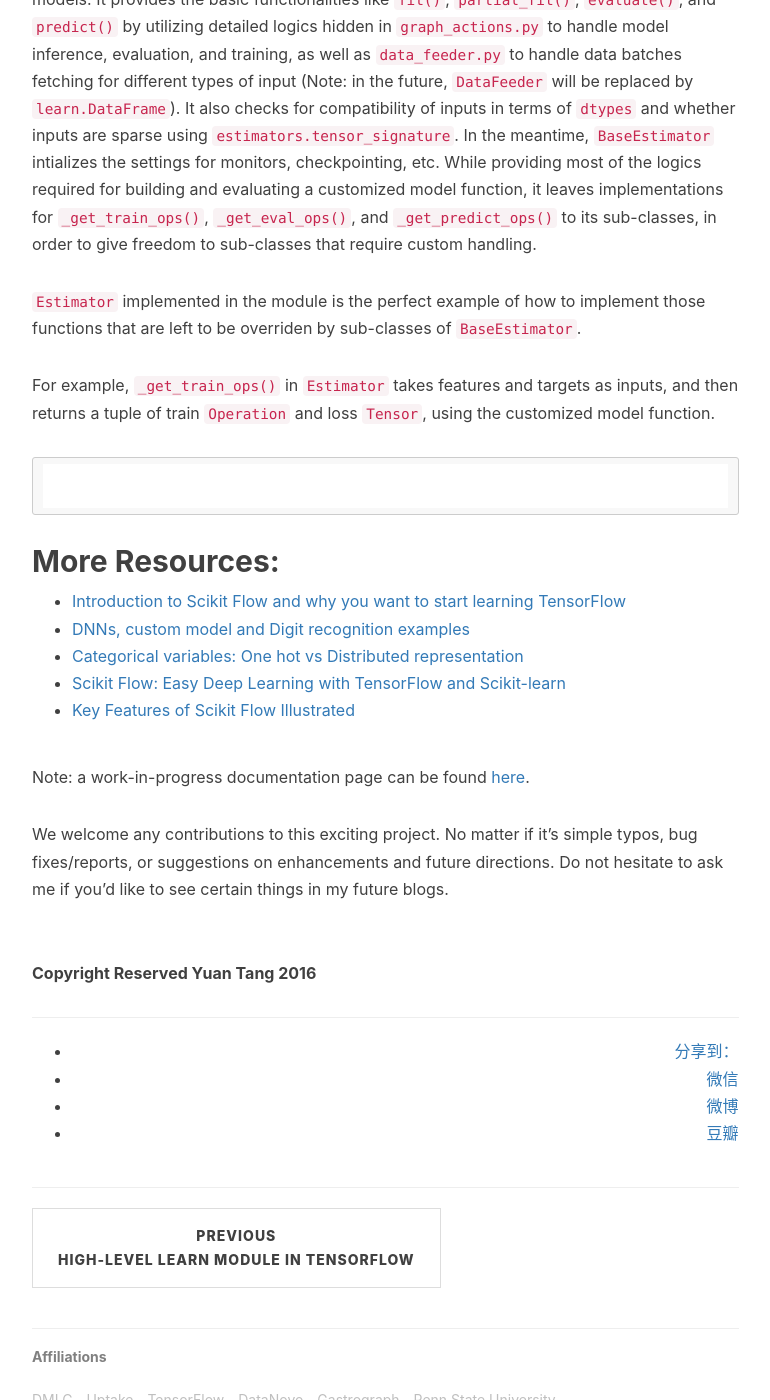
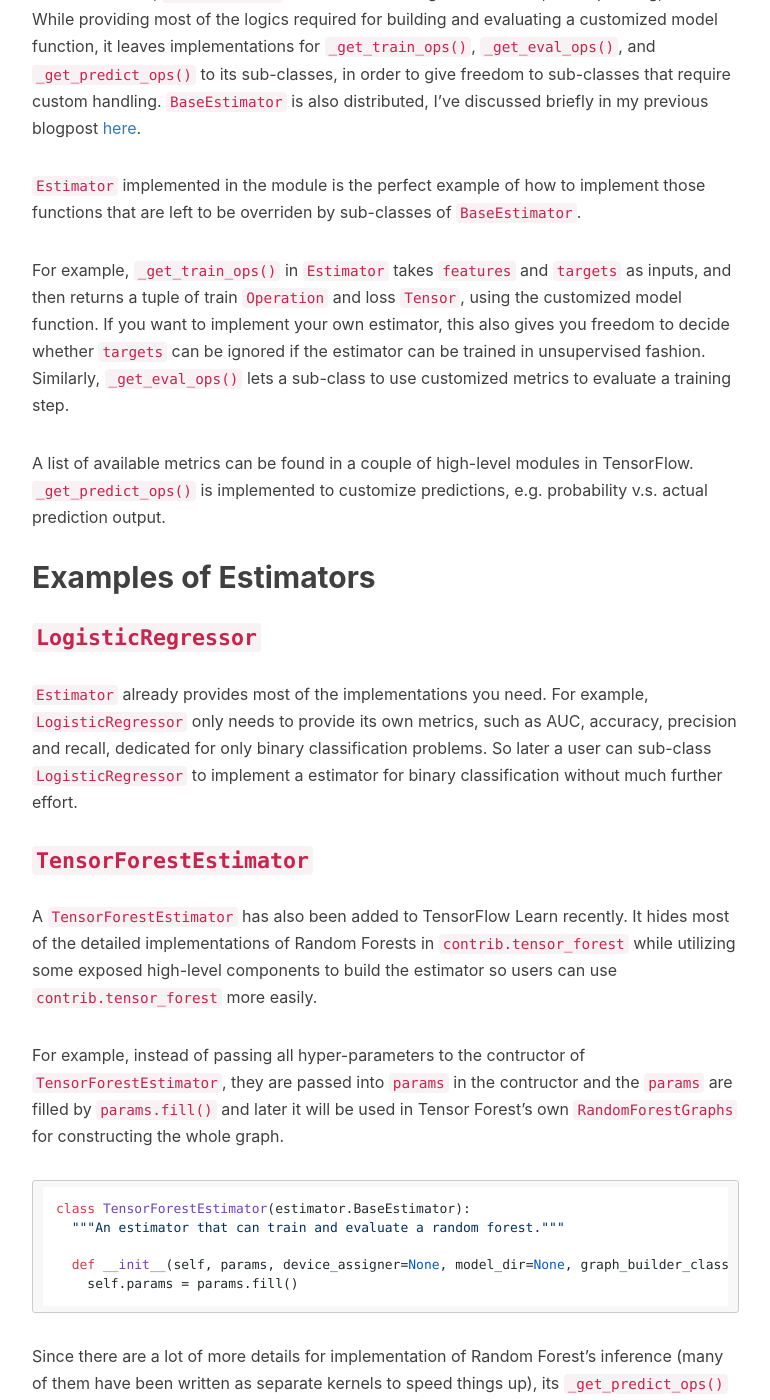
Before and after one commit to terrytangyuan/terrytangyuan.github.com, a Jekyll site: the page built from _posts/2016-07-08-understand-and-build-tensorflow-estimator.markdown, in a window 1280 px wide and 1400 px high, scrolled down 1314 px. Shown: the whole window, without its empty margins (233-1003 px from the left). Built offline with Jekyll 4.4.1, drawn with Linux system fonts in a browser that asks for light colours; nearby versions of some CDN libraries; comment, search, counter and statistics services are not loaded; some of the changed text lies outside the part shown.

Commit message:
New post ready

````diff
--- a/_posts/2016-03-15-scikit-flow-intro.markdown
+++ b/_posts/2016-03-15-scikit-flow-intro.markdown
@@ -224,13 +224,17 @@
 
 More blogposts about Scikit Flow:
 
+* [Building Machine Learning Estimator in TensorFlow](http://terrytangyuan.github.io/2016/07/08/understand-and-build-tensorflow-estimator/)
+* [High-level Learn Module in TensorFlow](2016/06/09/scikit-flow-v09/)
 * [Introduction to Scikit Flow and why you want to start learning TensorFlow](https://medium.com/@ilblackdragon/tensorflow-tutorial-part-1-c559c63c0cb1)
 * [DNNs, custom model and Digit recognition examples](https://medium.com/@ilblackdragon/tensorflow-tutorial-part-2-9ffe47049c92)
 * [Categorical variables: One hot vs Distributed representation](https://medium.com/@ilblackdragon/tensorflow-tutorial-part-3-c5fc0662bc08)
 * [Scikit Flow: Easy Deep Learning with TensorFlow and Scikit-learn](http://www.kdnuggets.com/2016/02/scikit-flow-easy-deep-learning-tensorflow-scikit-learn.html)
+
 
 More exciting things are happening! Spoiler alert: [we are moving to TensorFlow soon](https://github.com/tensorflow/tensorflow/pull/1445)! Stay tuned!
 
 Update: skflow has been merged to TensorFlow as its [TensorFlow Learn module](https://github.com/tensorflow/tensorflow/tree/master/tensorflow/contrib/learn/python/learn). Please find most updated examples [here](https://github.com/tensorflow/tensorflow/tree/master/tensorflow/examples/skflow).
 
 <br><b>Copyright Reserved Yuan Tang 2016</b>
+<br><b>Banner Credit to TensorFlow Org</b>
--- a/_posts/2016-06-09-scikit-flow-v09.markdown
+++ b/_posts/2016-06-09-scikit-flow-v09.markdown
@@ -98,14 +98,17 @@
 
 ## More Resources:
 
+* [Key Features of Scikit Flow Illustrated](http://terrytangyuan.github.io/2016/03/14/scikit-flow-intro/)
+* [Building Machine Learning Estimator in TensorFlow](http://terrytangyuan.github.io/2016/07/08/understand-and-build-tensorflow-estimator/)
 * [Introduction to Scikit Flow and why you want to start learning TensorFlow](https://medium.com/@ilblackdragon/tensorflow-tutorial-part-1-c559c63c0cb1)
 * [DNNs, custom model and Digit recognition examples](https://medium.com/@ilblackdragon/tensorflow-tutorial-part-2-9ffe47049c92)
 * [Categorical variables: One hot vs Distributed representation](https://medium.com/@ilblackdragon/tensorflow-tutorial-part-3-c5fc0662bc08)
 * [Scikit Flow: Easy Deep Learning with TensorFlow and Scikit-learn](http://www.kdnuggets.com/2016/02/scikit-flow-easy-deep-learning-tensorflow-scikit-learn.html)
-* [Key Features of Scikit Flow Illustrated](http://terrytangyuan.github.io/2016/03/14/scikit-flow-intro/)
+
 
 Note: a work-in-progress documentation page can be found [here](https://www.tensorflow.org/versions/master/api_docs/python/contrib.learn.html).
 
 We welcome any contributions to this exciting project. No matter if it's simple typos, bug fixes/reports, or suggestions on enhancements and future directions. Do not hesitate to ask me if you'd like to see certain things in my future blogs.
 
 <br><b>Copyright Reserved Yuan Tang 2016</b>
+<br><b>Banner Credit to TensorFlow Org</b>
--- a/_posts/2016-07-08-understand-and-build-tensorflow-estimator.markdown
+++ b/_posts/2016-07-08-understand-and-build-tensorflow-estimator.markdown
@@ -1,7 +1,7 @@
 ---
 layout:     post
-title:      "Building Customized Machine Learning Estimator in TensorFlow"
-subtitle:   "with Scikit-learn Style"
+title:      "Building Machine Learning Estimator in TensorFlow"
+subtitle:   "Understanding the Internals of TensorFlow Learn Estimators"
 date:       2016-07-08
 author:     "Yuan Tang"
 header-img: "img/inblog/tensorflow-bg.jpg"
@@ -13,46 +13,81 @@
     - Python
 ---
 
+Have you ever wondered what's the magic behind the tutorials on [Large-scale Linear Models](https://www.tensorflow.org/versions/master/tutorials/linear/overview.html#large-scale-linear-models-with-tensorflow) and [Wide & Deep Learning](https://www.tensorflow.org/versions/master/tutorials/wide_and_deep/index.html#tensorflow-wide-deep-learning-tutorial)? I hope this post would at least point you to the right direction.
 
-## Distributed TensorFlow Estimator
+Please take a look at my previous blog posts to understanding some basics of TensorFlow Learn and its integration with other high-level TensorFlow modules.
 
-With the great addition of [graph_actions module](https://github.com/tensorflow/tensorflow/blob/master/tensorflow/contrib/learn/python/learn/graph_actions.py) that handles most of the complicated distributed logics of model training and evaluation, the [estimators](https://github.com/tensorflow/tensorflow/tree/master/tensorflow/contrib/learn/python/learn/estimators) now incorporates `Supervisor` and `Coordinator` logics to train models in a distributed fasion. `Estimator` now accepts custom model function that accepts various signatures, such as the following:
-
-* `(features, targets) -> (predictions, loss, train_op)`
-* `(features, targets, mode) -> (predictions, loss, train_op)`
-* `(features, targets, mode, params) -> (predictions, loss, train_op)`
-
-Basically `train_op` can be specified instead of using `learn.trainer` internally so users are able to specify more customized things and a lot of high-levels in `contrib` folder can be utilized as well. You can inherit from basic estimator and build your own estimators that suit your needs without worrying about implementation details on communications between different threads and setting up a master supervisor. Please see the documentation for `Estimator` for most updated docs. You can find the work-in-progress API guides [here](https://www.tensorflow.org/versions/master/api_docs/python/contrib.learn.html).
+The purpose of this post is to help you better understand the underlying principles of estimators in [TensorFlow Learn](https://github.com/tensorflow/tensorflow/tree/master/tensorflow/contrib/learn/python/learn) and point out some tips and hints if you ever want to build your own estimator that's suitable for your particular application. This post will be helpful when you ever wonder how everything works internally and gets overwelmed by the large codebase.
 
 ## Understanding `BaseEstimator` and `Estimator`
 
-`BaseEstimator` is the abstract and base class for training and evaluating TensorFlow models. It provides the basic functionalities like `fit()`, `partial_fit()`, `evaluate()`, and `predict()` by utilizing detailed logics hidden in `graph_actions.py` to handle model inference, evaluation, and training, as well as `data_feeder.py` to handle data batches fetching for different types of input (Note: in the future, `DataFeeder` will be replaced by `learn.DataFrame`). It also checks for compatibility of inputs in terms of `dtypes` and whether inputs are sparse using `estimators.tensor_signature`. In the meantime, `BaseEstimator` intializes the settings for monitors, checkpointing, etc. While providing most of the logics required for building and evaluating a customized model function, it leaves implementations for `_get_train_ops()`, `_get_eval_ops()`, and `_get_predict_ops()` to its sub-classes, in order to give freedom to sub-classes that require custom handling.
+`BaseEstimator` is the abstract and base class for training and evaluating TensorFlow models. It provides the basic functionalities like `fit()`, `partial_fit()`, `evaluate()`, and `predict()` by utilizing detailed logics hidden in `graph_actions.py` to handle model inference, evaluation, and training, as well as `data_feeder.py` to handle data batches fetching for different types of input (Note: in the future, `DataFeeder` will be replaced by `learn.DataFrame`). It also checks for compatibility of inputs in terms of `dtypes` and whether inputs are sparse using `estimators.tensor_signature`.
+
+In the meantime, `BaseEstimator` intializes the settings for monitors, checkpointing, etc. While providing most of the logics required for building and evaluating a customized model function, it leaves implementations for `_get_train_ops()`, `_get_eval_ops()`, and `_get_predict_ops()` to its sub-classes, in order to give freedom to sub-classes that require custom handling. `BaseEstimator` is also distributed, I've discussed briefly in my previous blogpost [here](http://terrytangyuan.github.io/2016/06/09/scikit-flow-v09/).
 
 `Estimator` implemented in the module is the perfect example of how to implement those functions that are left to be overriden by sub-classes of `BaseEstimator`.
 
-For example, `_get_train_ops()` in `Estimator` takes features and targets as inputs, and then returns a tuple of train `Operation` and loss `Tensor`, using the customized model function.
+For example, `_get_train_ops()` in `Estimator` takes `features` and `targets` as inputs, and then returns a tuple of train `Operation` and loss `Tensor`, using the customized model function. If you want to implement your own estimator, this also gives you freedom to decide whether `targets` can be ignored if the estimator can be trained in unsupervised fashion. Similarly, `_get_eval_ops()` lets a sub-class to use customized metrics to evaluate a training step.
+
+A list of available metrics can be found in a couple of high-level modules in TensorFlow. `_get_predict_ops()` is implemented to customize predictions, e.g. probability v.s. actual prediction output.
 
 
+## Examples of Estimators
 
+### `LogisticRegressor`
 
+`Estimator` already provides most of the implementations you need. For example, `LogisticRegressor` only needs to provide its own metrics, such as AUC, accuracy, precision and recall, dedicated for only binary classification problems. So later a user can sub-class `LogisticRegressor` to implement a estimator for binary classification without much further effort.
+
+### `TensorForestEstimator`
+
+A `TensorForestEstimator` has also been added to TensorFlow Learn recently. It hides most of the detailed implementations of Random Forests in `contrib.tensor_forest` while utilizing some exposed high-level components to build the estimator so users can use `contrib.tensor_forest` more easily.
+
+For example, instead of passing all hyper-parameters to the contructor of `TensorForestEstimator`, they are passed into `params` in the contructor and the `params` are filled by `params.fill()` and later it will be used in Tensor Forest's own `RandomForestGraphs` for constructing the whole graph.
+
+```python
+class TensorForestEstimator(estimator.BaseEstimator):
+  """An estimator that can train and evaluate a random forest."""
+
+  def __init__(self, params, device_assigner=None, model_dir=None,
+               graph_builder_class=tensor_forest.RandomForestGraphs,
+               master='', accuracy_metric=None,
+               tf_random_seed=None, verbose=1,
+               config=None):
+    self.params = params.fill()
+```
+
+Since there are a lot of more details for implementation of Random Forest's inference (many of them have been written as separate kernels to speed things up), its `_get_predict_ops()` utilizes `tensor_forest.RandomForestGraphs` as its graph builder. It calls `graph_builder.inference_graph` to get the prediction ops.
 
 
 ```python
-
+def _get_predict_ops(self, features):
+    graph_builder = self.graph_builder_class(
+        self.params, device_assigner=self.device_assigner, training=False,
+        **self.construction_args)
+    features, spec = data_ops.ParseDataTensorOrDict(features)
+    return graph_builder.inference_graph(features, data_spec=spec)
 ```
 
+Similarly, it uses `graph_builder.training_loss` for the implementation of `_get_train_ops()`. Note that `TensorForestEstimator` uses functions in `tensor_forest.data.data_ops` module, such as `ParseDataTensorOrDict` and `ParseLabelTensorOrDict` to parse the input features and labels.
+
+
+## Other Examples
+
+A new estimator for K-means clustering has been added today, located in `contrib.factorization.python.ops.kmeans`. Similar to `TensorForestEstimator`, dedicated kernels are written to highly optimize the speed and only some of the surfaced high-level components are used for the implementation of the estimator. More examples of implementing different estimators can be found in `learn.estimators`.
+
+I highly recommend you taking a look to understand the underlying code structure better and start Implementing your own estimators!
+
+Please do not hesitate to leave a message if you have any questions.
 
 
 ## More Resources:
 
+* [Key Features of Scikit Flow Illustrated](http://terrytangyuan.github.io/2016/03/14/scikit-flow-intro/)
+* [High-level Learn Module in TensorFlow](2016/06/09/scikit-flow-v09/)
 * [Introduction to Scikit Flow and why you want to start learning TensorFlow](https://medium.com/@ilblackdragon/tensorflow-tutorial-part-1-c559c63c0cb1)
 * [DNNs, custom model and Digit recognition examples](https://medium.com/@ilblackdragon/tensorflow-tutorial-part-2-9ffe47049c92)
 * [Categorical variables: One hot vs Distributed representation](https://medium.com/@ilblackdragon/tensorflow-tutorial-part-3-c5fc0662bc08)
 * [Scikit Flow: Easy Deep Learning with TensorFlow and Scikit-learn](http://www.kdnuggets.com/2016/02/scikit-flow-easy-deep-learning-tensorflow-scikit-learn.html)
-* [Key Features of Scikit Flow Illustrated](http://terrytangyuan.github.io/2016/03/14/scikit-flow-intro/)
-
-Note: a work-in-progress documentation page can be found [here](https://www.tensorflow.org/versions/master/api_docs/python/contrib.learn.html).
-
-We welcome any contributions to this exciting project. No matter if it's simple typos, bug fixes/reports, or suggestions on enhancements and future directions. Do not hesitate to ask me if you'd like to see certain things in my future blogs.
 
 <br><b>Copyright Reserved Yuan Tang 2016</b>
+<br><b>Banner Credit to TensorFlow Org</b>
````
